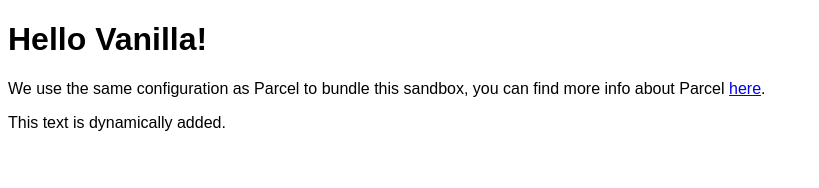
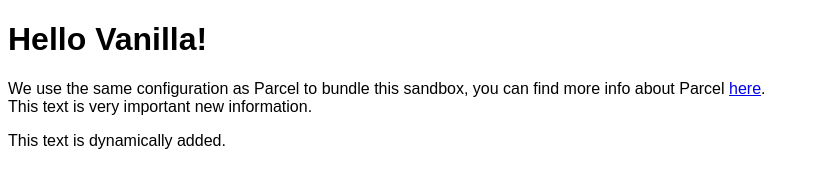
Before and after one commit to 4nds/stackoverflow, a plain HTML site: page index.html in a window 1280 px wide. Shown: the whole page, without its empty margins (0-819 px from the left). Drawn offline with Linux system fonts and the light colour scheme.

Commit message:
Update index.html

```diff
--- a/index.html
+++ b/index.html
@@ -19,6 +19,9 @@
         >here</a
       >.
     </div>
+	<div>
+      This text is very important new information.
+	</div>
     <div id="app"></div>
     <script>
       document.getElementById("app").innerHTML = `
```
